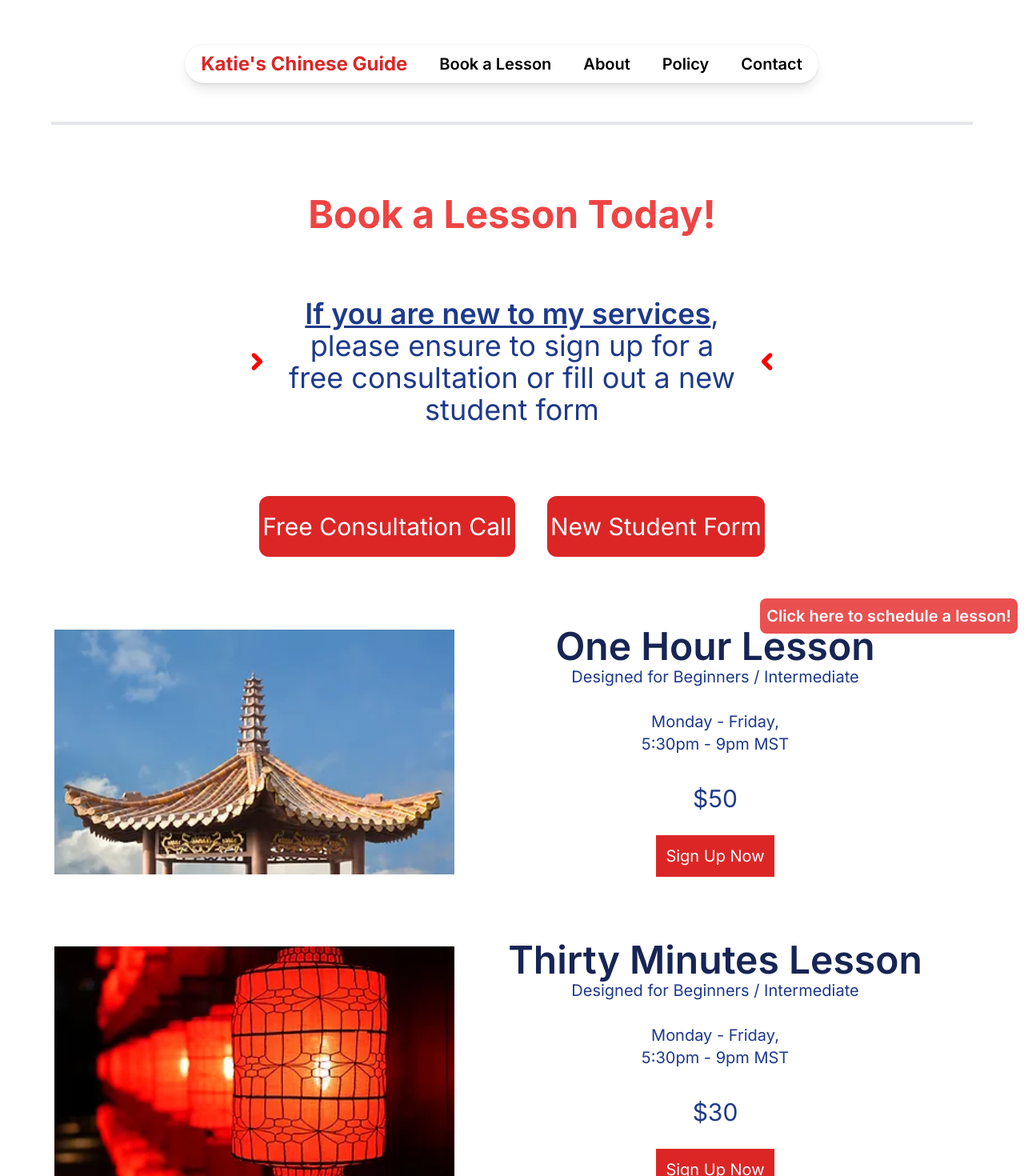
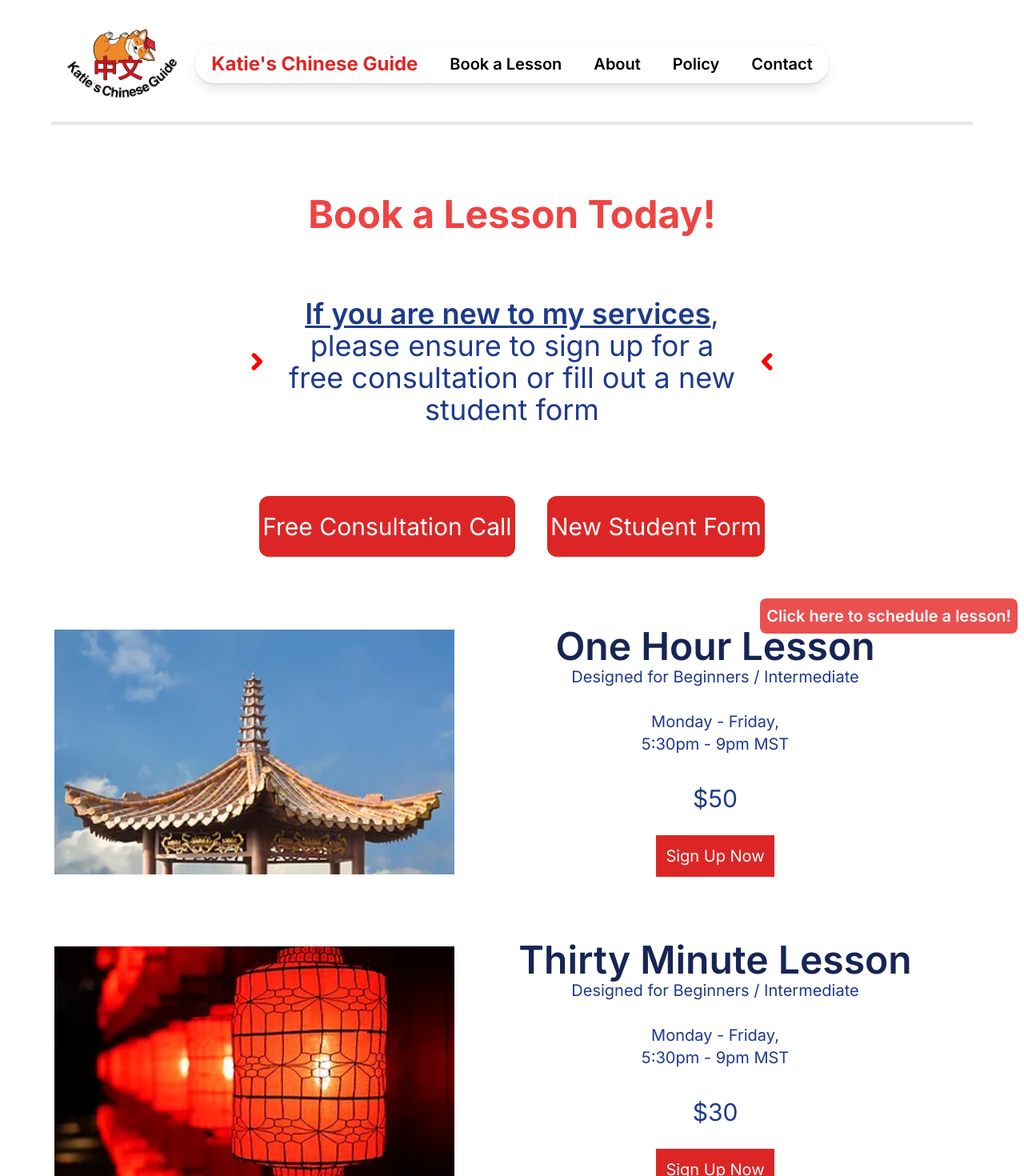
Before and after one commit to zachcygan/chinese_with_katie, a Next.js app: page /services in a window 1280 px wide. Shown: the top 1470 px of the page at 80% size. Built offline with nearby package versions, Linux system fonts and the light colour scheme.

Commit message:
added logo and changed picture

```diff
--- a/src/components/aboutMe.tsx
+++ b/src/components/aboutMe.tsx
@@ -17,7 +17,7 @@ export default function AboutMe() {
         </div>
         <div className='inset-0 size-32 md:size-44 lg:size-52 relative float-start mx-5 my-1'>
           <Image
-            src={'/assets/images/katie.webp'}
+            src={'/assets/images/KatieGradPic.png'}
             fill
             alt='Katie'
             className='aspect-square rounded-full'
--- a/src/components/bookLesson.tsx
+++ b/src/components/bookLesson.tsx
@@ -15,7 +15,7 @@ const oneHour = {
 }
 
 const thirtyMinutes = {
-  duration: 'Thirty Minutes',
+  duration: 'Thirty Minute',
   price: '$30',
   image: '/assets/images/thirtyMinutesImage.webp',
   link: 'https://tidycal.com/katieschineseguide/30-minute-tutoring-session'
--- a/src/components/navbar.tsx
+++ b/src/components/navbar.tsx
@@ -3,6 +3,7 @@ import { Fragment, useState } from 'react'
 import { usePathname } from 'next/navigation'
 import { Disclosure, Transition, Popover } from '@headlessui/react'
 import Link from 'next/link'
+import Image from 'next/image'
 import SlideOver from './slideOver'
 
 type NavItemProps = {
@@ -72,7 +73,7 @@ export default function Navbar() {
       <Disclosure as="nav">
         {({ open }) => (
           <>
-            <div className="mx-auto px-2 sm:px-6 lg:px-8 -z-10">
+            <div className="mx-auto px-2 lg:px-0 -z-10 relative">
               <div className="relative flex h-16 items-center justify-between">
                 <div className="absolute inset-y-0 right-0 flex items-center min-[900px]:hidden">
                   <Popover>
@@ -135,22 +136,11 @@ export default function Navbar() {
                     </Transition.Root>
                   </Popover>
                 </div>
-                <div className="text-black flex flex-shrink-0 items-center justify-center">
-                  <Link
-                    key={'Zach Cygan\'s Portfolio'}
-                    href={'/'}
-                    className='flex items-center justify-center'
-                  >
-                    {/* <Image
-                    src="/assets/images/headIcon.png"
-                    alt="Website Head Icon"
-                    width={50}
-                    height={50}
-                  /> */}
+                <Link href={`/`} className='absolute size-[100px] lg:size-[175px]'>
+                  <Image src="/assets/images/KCGLogo.png" alt="logo" fill />
                 </Link>
-                </div>
-                <div className="flex-1">
-                  <div className="hidden sm:ml-6 sm:block text-center">
+                <div className="basis-full flex justify-center items-center">
+                  <div className="hidden sm:block text-center">
                     <div className="inline-flex ring-1 ring-zinc-900/5 backdrop-blur rounded-full items-center justify-center max-[900px]:hidden shadow-lg">
                       {navigation.map((item) => {
                         // const isActive = item.href === pathname;
@@ -176,9 +166,6 @@ export default function Navbar() {
                     <SlideOver isOpen={isSlideOpen} onClose={() => setIsSlideOpen(false)} />
                   </div>
                 </div>
-                <div className='w-[50px]'>
-                  {/* dummby div to move navbar to center */}
-                </div>
               </div>
             </div>
           </>
```
Also changed, not shown: public/assets/images/KCGLogo.png (added), public/assets/images/KatieGradPic.png (added). Lines whose indentation alone changed are shown as unchanged.
